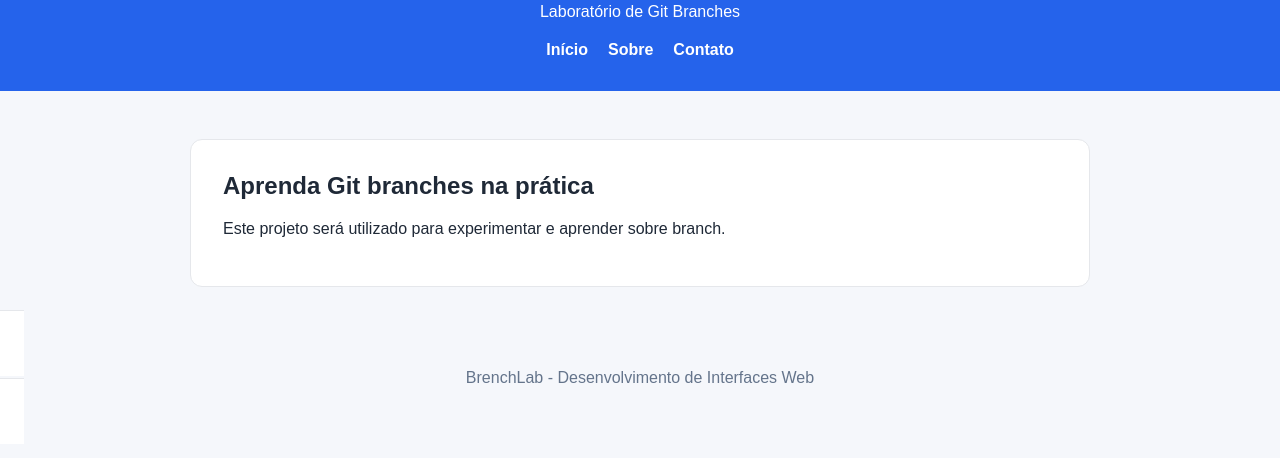
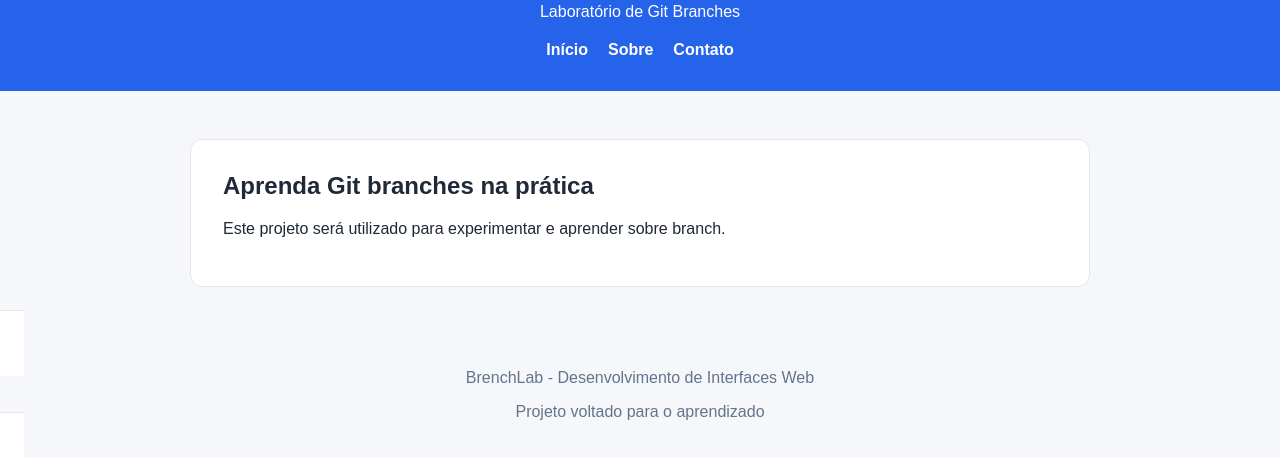
Before and after one commit to caettno/brenchlab, a plain HTML site: page index.html in a window 1280 px wide. Shown: the part 72-530 px from the top of the page. Drawn offline with Linux system fonts and the light colour scheme.

Commit message:
feat: adiciona descrição no rodape

```diff
--- a/index.html
+++ b/index.html
@@ -45,6 +45,8 @@
 
 <p>
     BrenchLab - Desenvolvimento de Interfaces Web
+
+    <p> Projeto voltado para o aprendizado </p>
 </p>
 
 
```
